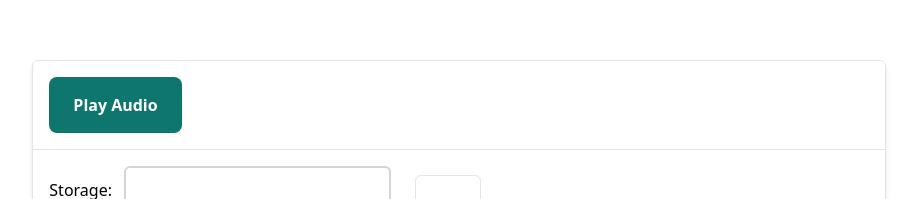
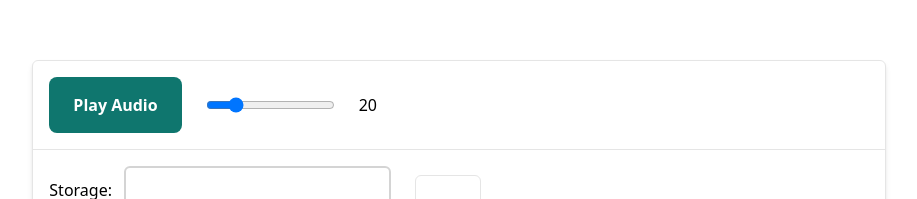
Before and after one commit to darcyvoutt/tauri-app, a Vue app: page / in a window 1280 px wide. Shown: the part 194-393 px from the top of the page, without its empty margins (181-1098 px from the left). Built offline with nearby package versions, Linux system fonts and the light colour scheme.

Commit message:
volume control for audio player

```diff
--- a/src/components/Audio.vue
+++ b/src/components/Audio.vue
@@ -4,23 +4,31 @@ export default {
   data() {
     return {
       file: file,
+      volume: 0.2,
     };
+  },
+  computed: {
+    currentVolume() {
+      return this.volume * 100
+    },
   },
   methods: {
     play() {
-      this.$refs.audio.volume = 0.5;
-      this.$refs.audio.play();
+      this.$refs.audio.volume = this.volume
+      this.$refs.audio.play()
     },
   }
 };
 </script>
 
 <template>
-  <div>
-    <audio ref="audio" :src="file"></audio>
-
+  <div class="flex items-center space-x-6">
     <button class="btn" @click="play()">
       Play Audio
     </button>
+    <input type="range" min="0" max="1" step="0.1" v-model="volume">
+    <span>{{ currentVolume }}</span>
+
+    <audio ref="audio" :src="file"></audio>
   </div>
 </template>
```
